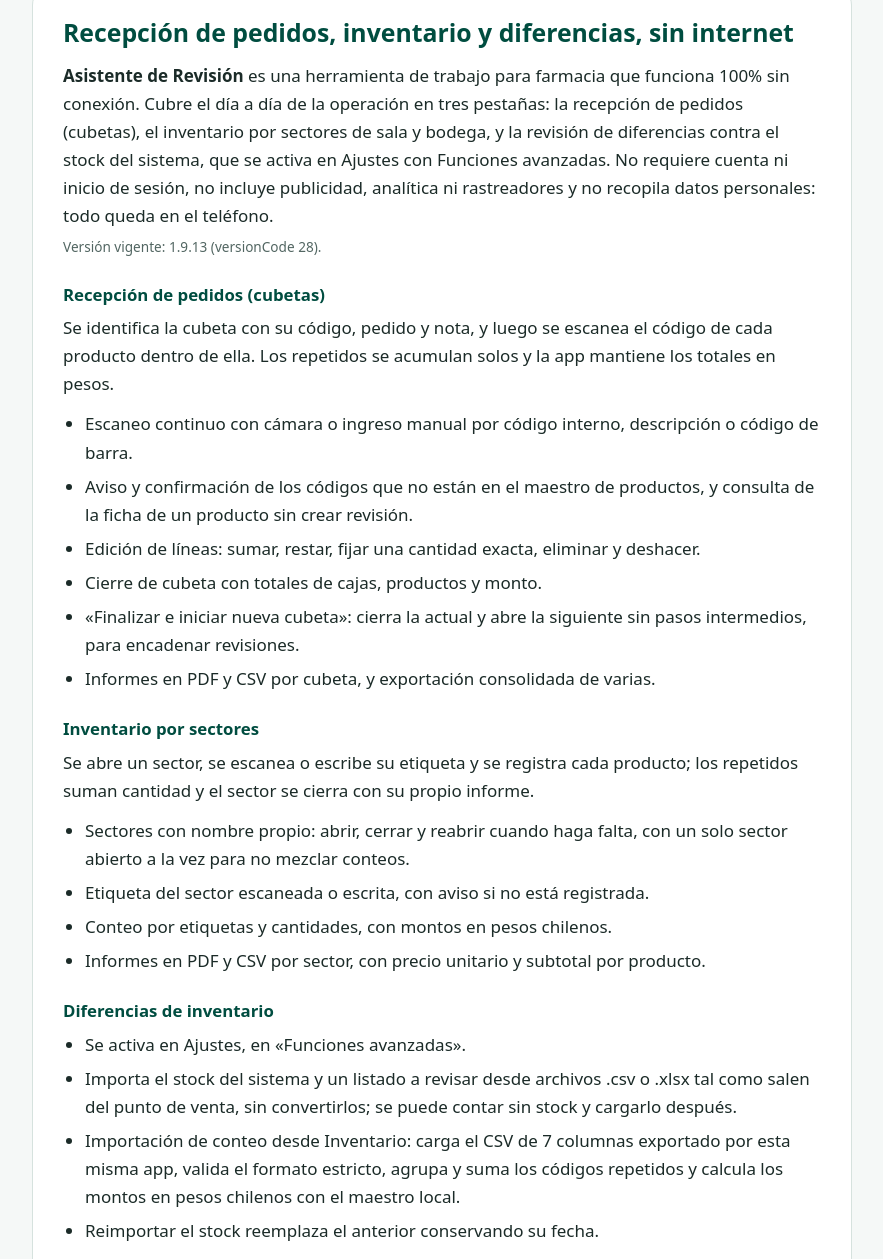
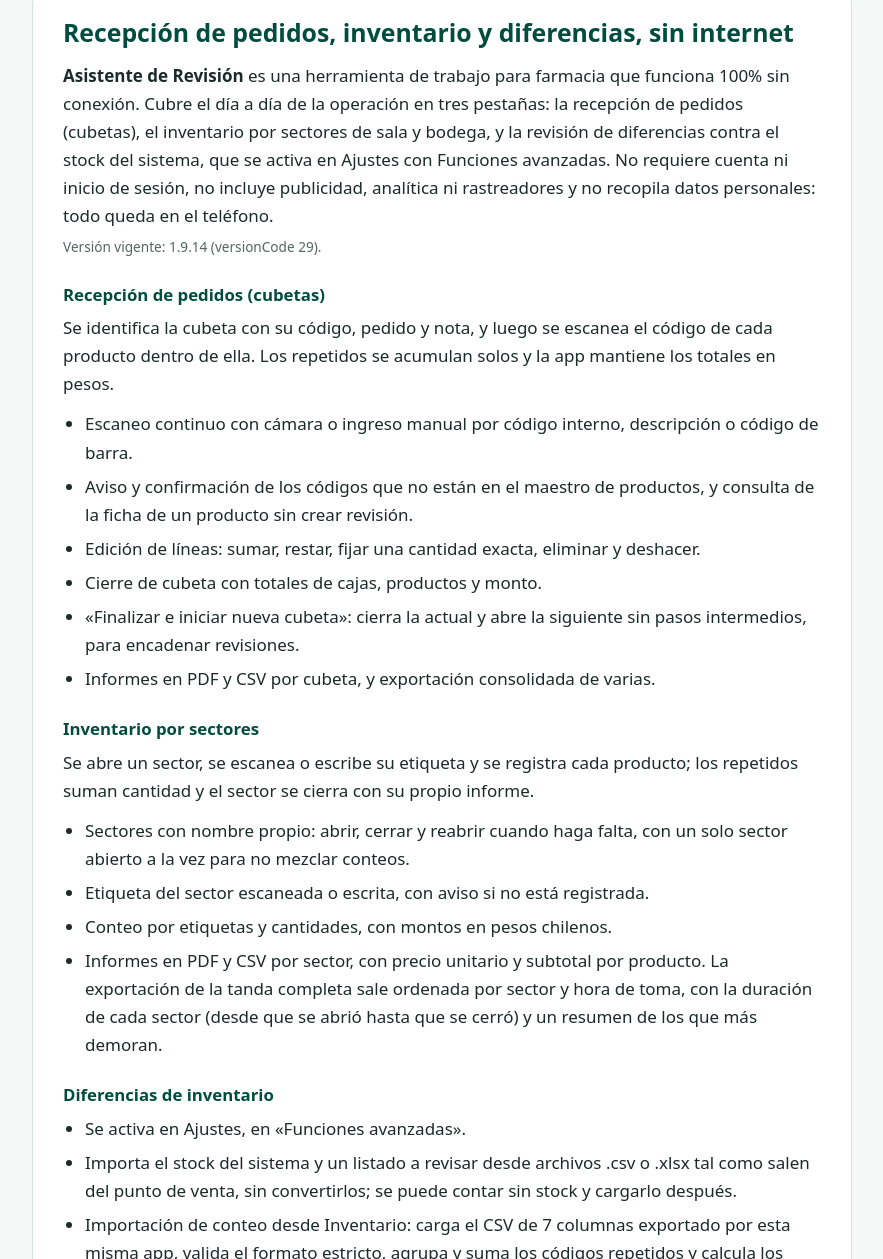
Before and after one commit to scojiro/asistente-revision-site, a plain HTML site: page index.html in a window 1280 px wide. Shown: the part 370-1629 px from the top of the page, without its empty margins (198-1081 px from the left). Drawn offline with Linux system fonts and the light colour scheme.

Commit message:
web: version vigente 1.9.14 (versionCode 29) e informes de tanda con duracion por sector

```diff
--- a/index.html
+++ b/index.html
@@ -277,7 +277,7 @@
         todo queda en el teléfono.</p>
 
       <p class="meta mtn6">
-        Versión vigente: 1.9.13 (versionCode 28).
+        Versión vigente: 1.9.14 (versionCode 29).
       </p>
 
       <h3>Recepción de pedidos (cubetas)</h3>
@@ -302,7 +302,7 @@
         <li>Sectores con nombre propio: abrir, cerrar y reabrir cuando haga falta, con un solo sector abierto a la vez para no mezclar conteos.</li>
         <li>Etiqueta del sector escaneada o escrita, con aviso si no está registrada.</li>
         <li>Conteo por etiquetas y cantidades, con montos en pesos chilenos.</li>
-        <li>Informes en PDF y CSV por sector, con precio unitario y subtotal por producto.</li>
+        <li>Informes en PDF y CSV por sector, con precio unitario y subtotal por producto. La exportación de la tanda completa sale ordenada por sector y hora de toma, con la duración de cada sector (desde que se abrió hasta que se cerró) y un resumen de los que más demoran.</li>
       </ul>
 
       <h3>Diferencias de inventario</h3>
@@ -559,14 +559,14 @@
 
     <!--
       ESTADO: PRUEBA CERRADA, listo para pasar a producción.
-      Se cambia a producción cuando Google Play apruebe el versionCode 28
-      (v1.9.13) y el dueño decida publicar:
+      Se cambia a producción cuando Google Play apruebe el versionCode 29
+      (v1.9.14) y el dueño decida publicar:
         1. «Prueba cerrada» → «Disponible en Google Play».
         2. «La app está en prueba cerrada. Llegará a Google Play pronto.» →
            «Ya está disponible en Google Play.»
         3. «El precio se definirá al pasar a producción» → precio real de pago
            único y enlace a la ficha de Play.
-        4. Revisar «Versión vigente: 1.9.13 (versionCode 28)» en #app.
+        4. Revisar «Versión vigente: 1.9.14 (versionCode 29)» en #app.
       No hay otros cambios pendientes en esta sección.
     -->
     <section id="precio">
```
Also changed, not shown: 1 other file.
